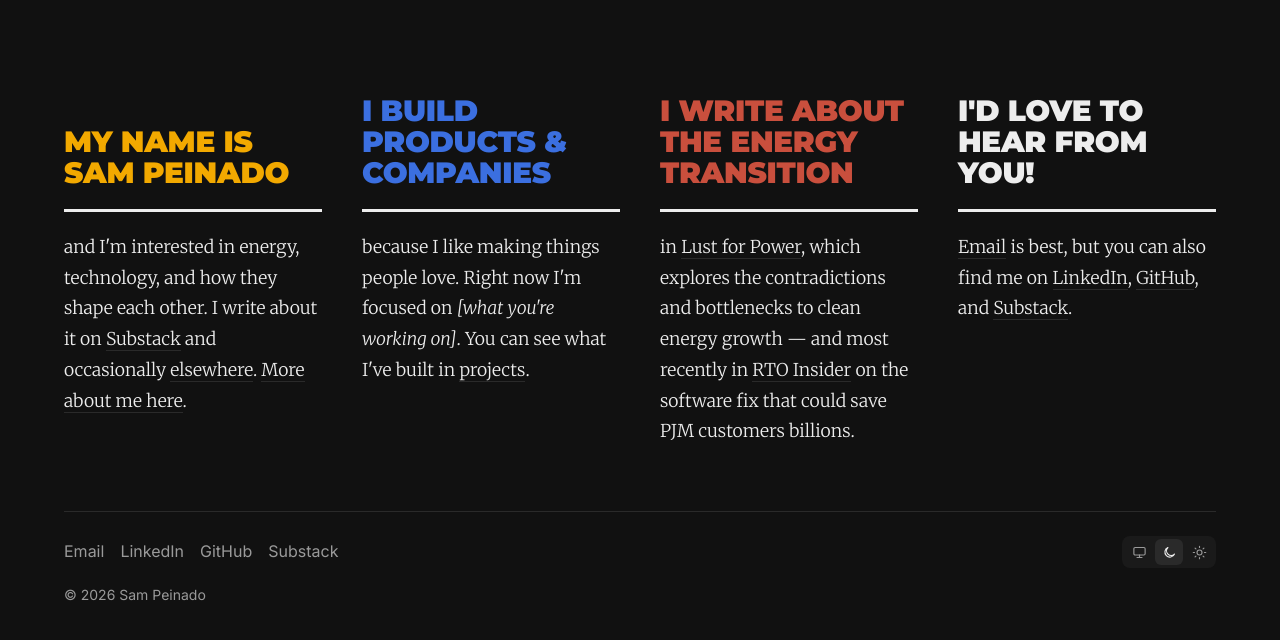
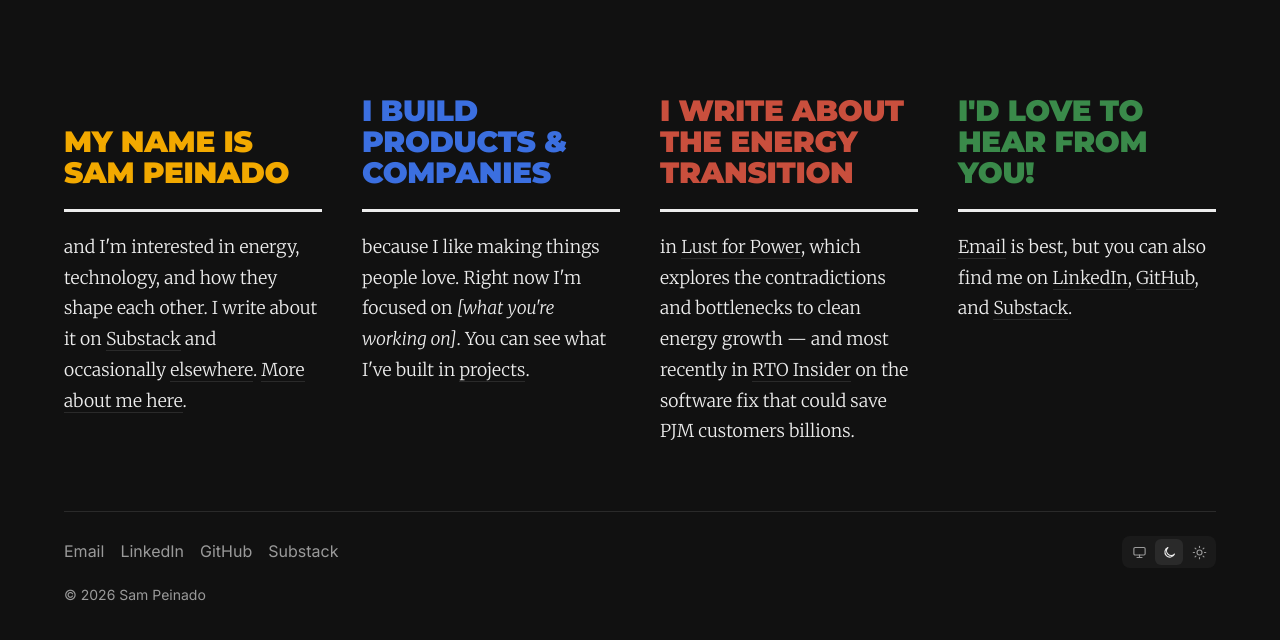
Before and after one commit to sampeinado/sampeinado.github.io, a Jekyll site: the page built from index.html, in a window 1280 px wide. Shown: the top 640 px of the page. Built offline with Jekyll 4.4.1, drawn with Linux system fonts in a browser that asks for light colours.

Commit message:
Color contact heading forest green
Co-Authored-By: Claude Opus 5.5 <noreply@anthropic.com>

```diff
--- a/assets/css/style.css
+++ b/assets/css/style.css
@@ -109,6 +109,7 @@ section + section { margin-top: 2.5rem; }
 .intro-col h2.yellow { color: #f2a900; }
 .intro-col h2.cobalt { color: #3b6fe0; }
 .intro-col h2.red { color: #c94f3d; }
+.intro-col h2.green { color: #3a8a4a; }
 .intro-col p {
   font-family: "Merriweather", Georgia, serif;
   font-weight: 300;
--- a/index.html
+++ b/index.html
@@ -19,7 +19,7 @@ wide: true
   </section>
 
   <section class="intro-col">
-    <h2>I'd love to hear from you!</h2>
+    <h2 class="green">I'd love to hear from you!</h2>
     <p><a href="mailto:{{ site.email }}">Email</a> is best, but you can also find me on <a href="https://www.linkedin.com/in/{{ site.linkedin }}/">LinkedIn</a>, <a href="https://github.com/{{ site.github }}">GitHub</a>, and <a href="{{ site.substack }}">Substack</a>.</p>
   </section>
 </div>
```
